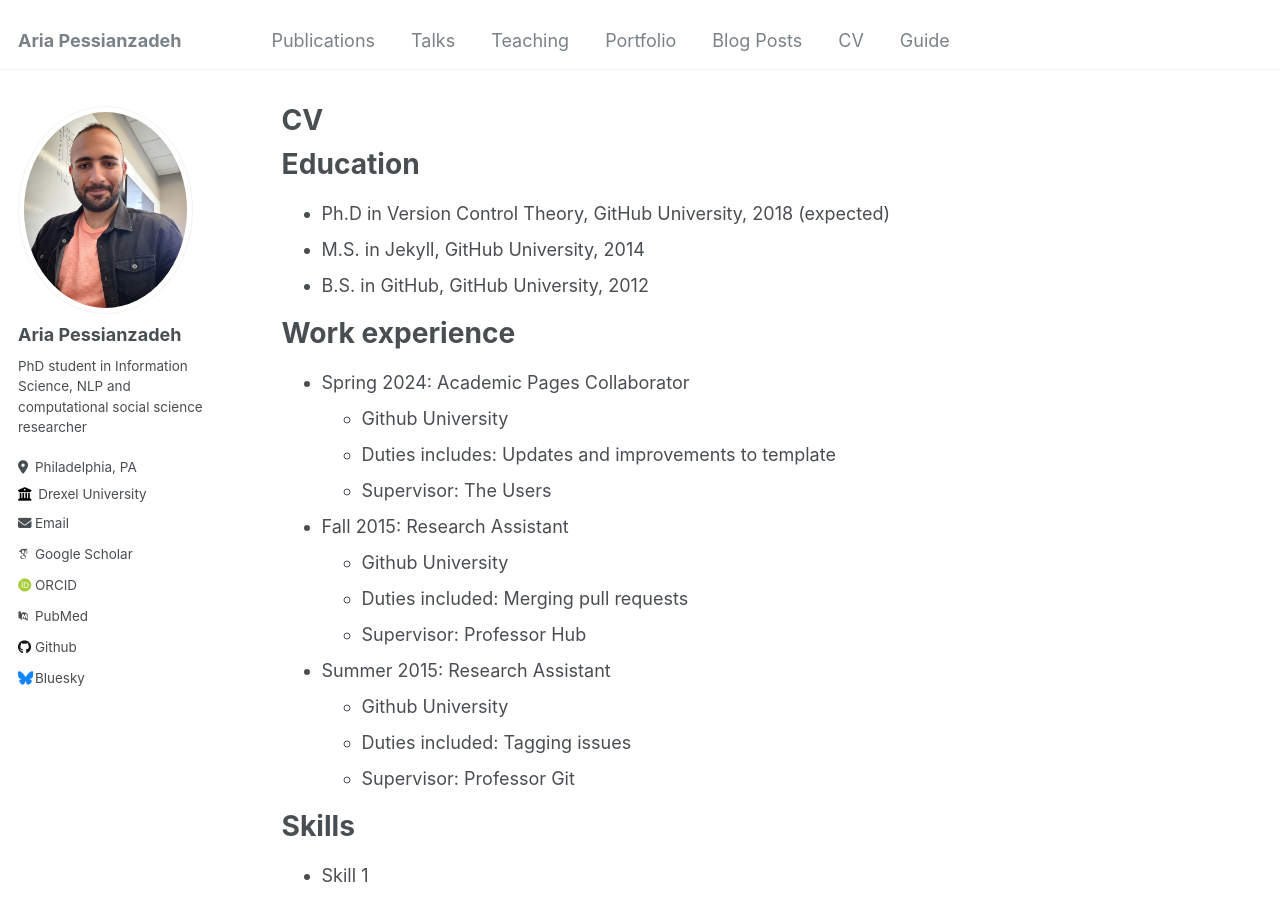
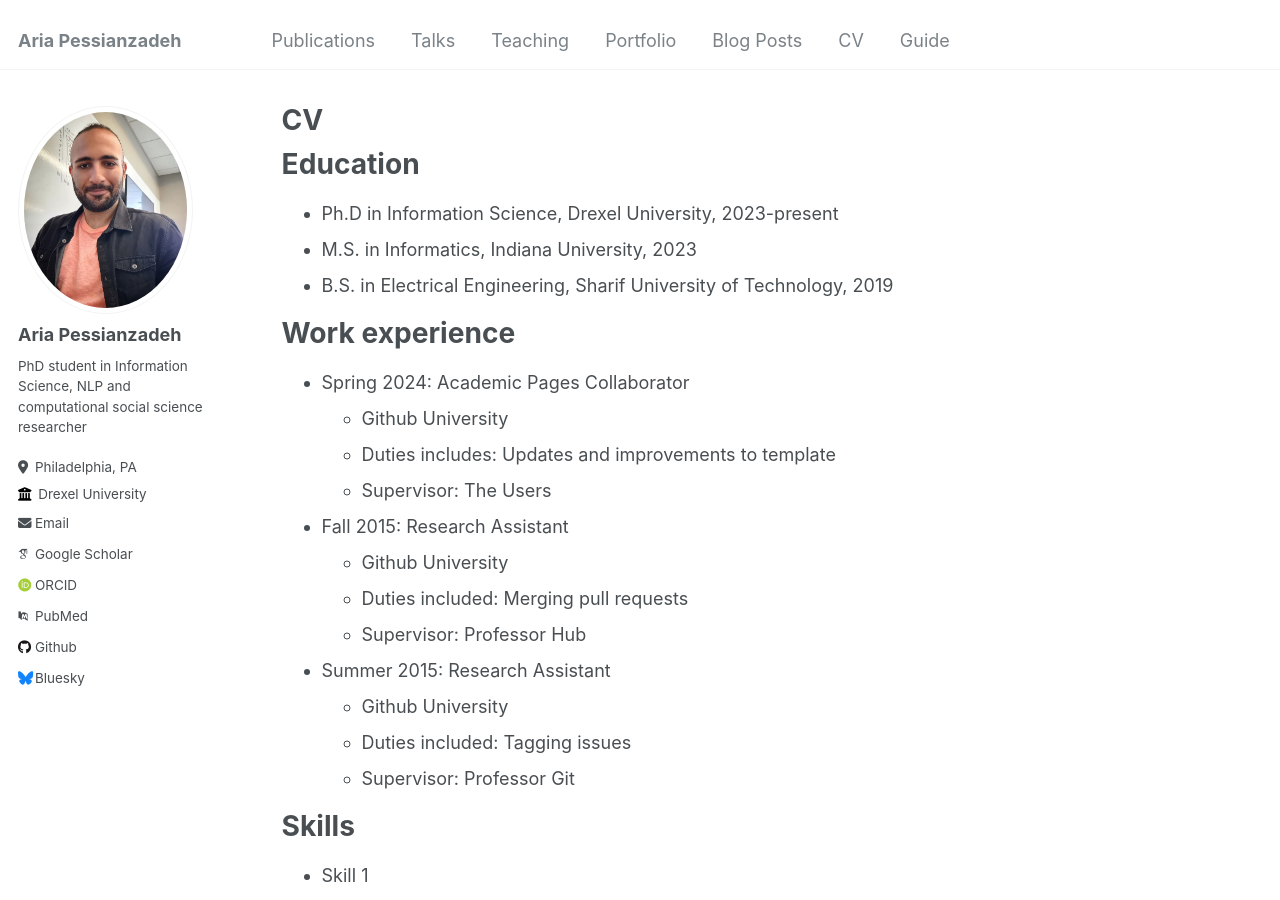
Before and after one commit to aryapess/aryapess.github.io, a Jekyll site: the page built from _pages/cv.md, in a window 1280 px wide and 900 px high. Built offline with Jekyll 4.4.1, drawn with Linux system fonts in a browser that asks for light colours; some web fonts are replaced.

Commit message:
Update cv.md

```diff
--- a/_pages/cv.md
+++ b/_pages/cv.md
@@ -11,9 +11,9 @@ redirect_from:
 
 Education
 ======
-* Ph.D in Version Control Theory, GitHub University, 2018 (expected)
-* M.S. in Jekyll, GitHub University, 2014
-* B.S. in GitHub, GitHub University, 2012
+* Ph.D in Information Science, Drexel University, 2023-present
+* M.S. in Informatics, Indiana University, 2023
+* B.S. in Electrical Engineering, Sharif University of Technology, 2019
 
 Work experience
 ======
```
